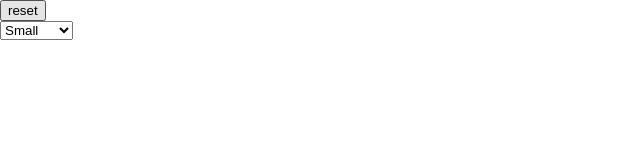
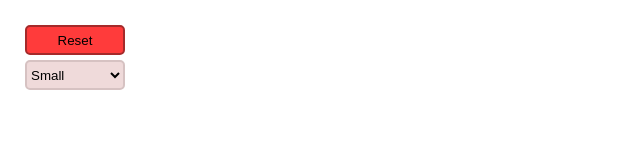
Before and after one commit to julibglb/HTML5-Canvas, a plain HTML site: page index.html in a window 1280 px wide. Shown: the whole page, without its empty margins (0-640 px from the left). Drawn offline with Linux system fonts and the light colour scheme; a web font is replaced by a local one.

Commit message:
Made dynamic pen and css style for button

```diff
--- a/index.html
+++ b/index.html
@@ -9,13 +9,13 @@
 
 <body>
 
-  <button id="button">reset</button>
+  <button id="button">Reset</button>
   <form>
     <select name="size" id="size">
-      <option value="small" checked>Small</option>
-      <option value="middle">Middle</option>
+      <option value="small" selected>Small</option>
+      <option value="middle" >Middle</option>
       <option value="large">Large</option>
-      <option value="random">Random</option>
+      <option value="dynamic">Dynamic</option>
     </select>
   </form>
 
--- a/index.js
+++ b/index.js
@@ -6,64 +6,69 @@ canvas.height = window.innerHeight;
 ctx.strokeStyle = '#BADA55';
 ctx.lineJoin = 'round';
 ctx.lineCap = 'round';
-ctx.lineWidth = 50;
 
 const button = document.querySelector('#button');
 const form = document.querySelector('#size');
-console.log(form.value)
 
-
-// creating new variable
+// змінні
 let isDrawing = false;
 let lastX = 0;
 let lastY = 0;
 let hue = 0;
 let direction = true;
 
-// creating function
+// для пульсації
+let minWidth = 5;
+let maxWidth = 100;
+let isDynamic = false;
 
+// Функція зміни пера
+function changePen(size) {
+    isDynamic = false;
+
+    if (size === 'small') {
+        ctx.lineWidth = 5;
+    } else if (size === 'middle') {
+        ctx.lineWidth = 15;
+    } else if (size === 'large') {
+        ctx.lineWidth = 30;
+    } else if (size === 'dynamic') {
+        ctx.lineWidth = 20; // початкове значення
+        minWidth = 5;
+        maxWidth = 50;
+        isDynamic = true;
+    }
+}
+
+// Функція малювання
 function draw(e) {
-    if (!isDrawing) return; // stop the function from running when they are not moused down
+    if (!isDrawing) return;
+
     ctx.strokeStyle = `hsl(${hue}, 100%, 50%)`;
     ctx.beginPath();
-    // start from
     ctx.moveTo(lastX, lastY);
-    //go to
     ctx.lineTo(e.offsetX, e.offsetY);
     ctx.stroke();
     [lastX, lastY] = [e.offsetX, e.offsetY];
 
     hue++;
-    if (hue >= 360) {
-        hue = 0;
+    if (hue >= 360) hue = 0;
+
+    // Пульсація лише якщо dynamic
+    if (isDynamic) {
+        if (ctx.lineWidth >= maxWidth || ctx.lineWidth <= minWidth) {
+            direction = !direction;
+        }
+
+        if (direction) {
+            ctx.lineWidth++;
+        } else {
+            ctx.lineWidth--;
+        }
     }
-
-    // if (ctx.lineWidth >= 100 || ctx.lineWidth <= 1) {
-    //     direction = !direction;
-    // }
-
-    // if (direction) {
-    //     ctx.lineWidth++;
-    // } else {
-    //     ctx.lineWidth--;
-    // }
-
-
 }
 
-function changePen(size) {
-        console.log(size)
-        if (size === 'small') {
-            ctx.lineWidth = 15;
-        } else if (size === 'middle') {
-            ctx.lineWidth = 50;
-        } else if (size === 'large') {
-            ctx.lineWidth = 85;
-        }
-
-    }
-
-// creating events listener
+// Слухачі подій
 canvas.addEventListener('mousedown', (e) => {
     isDrawing = true;
     [lastX, lastY] = [e.offsetX, e.offsetY];
@@ -74,7 +79,13 @@ canvas.addEventListener('mouseup', () => isDrawing = false);
 canvas.addEventListener('mouseout', () => isDrawing = false);
 
 button.addEventListener('click', () => {
-     ctx.clearRect(0, 0, window.innerWidth, window.innerHeight);
-})
+    ctx.clearRect(0, 0, window.innerWidth, window.innerHeight);
+    form.value = 'small';         // Змінюємо обране значення в select
+    changePen('small');           // Застосовуємо стиль пера
+});
 
-form.addEventListener('change', () => changePen(form.value))
+
+form.addEventListener('change', () => changePen(form.value));
+
+
+changePen('small'); // ← встановлює початковий розмір пера
--- a/style.css
+++ b/style.css
@@ -1,3 +1,39 @@
+
+@import url('https://fonts.googleapis.com/css2?family=Funnel+Sans&display=swap');
+
+
 html, body {
     margin: 0;
+    font-family: 'Funnel Sans', monospace;
+    font-size: 14px;
   }
+
+#button {
+  width: 100px;
+  height: 30px;
+  background-color: rgba(255, 0, 0, 0.767);
+  border: 2px solid brown;
+  border-radius: 5px;
+  position: absolute;
+  left: 25px;
+  top: 25px;
+  cursor: pointer;
+}
+
+#button:hover {
+  background-color: rgba(240, 119, 119, 0.601);
+}
+
+form {
+    position: absolute;
+    top: 60px;
+    left: 25px;
+}
+
+form select {
+  width: 100px;
+  height: 30px;
+  background-color: rgb(239, 218, 218);
+  border: 2px solid rgb(214, 194, 194);
+  border-radius: 5px;
+}
```
